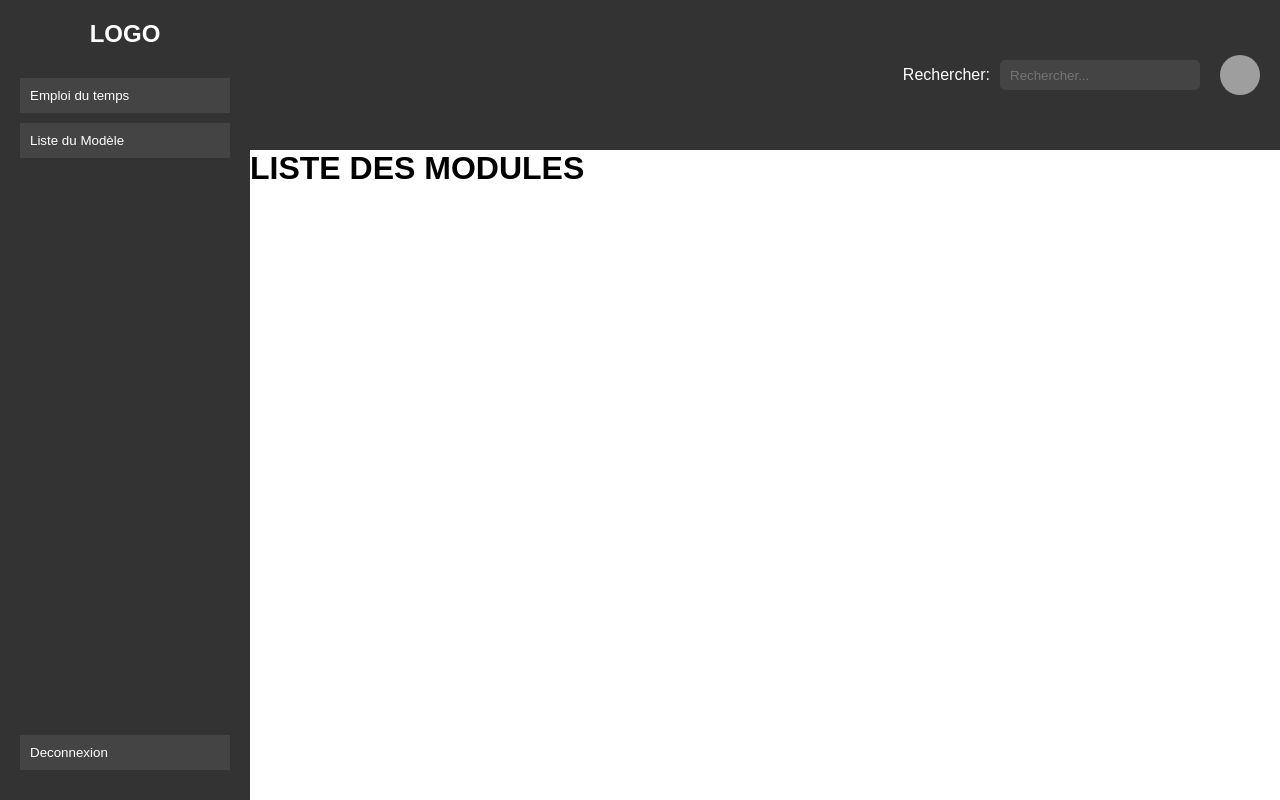
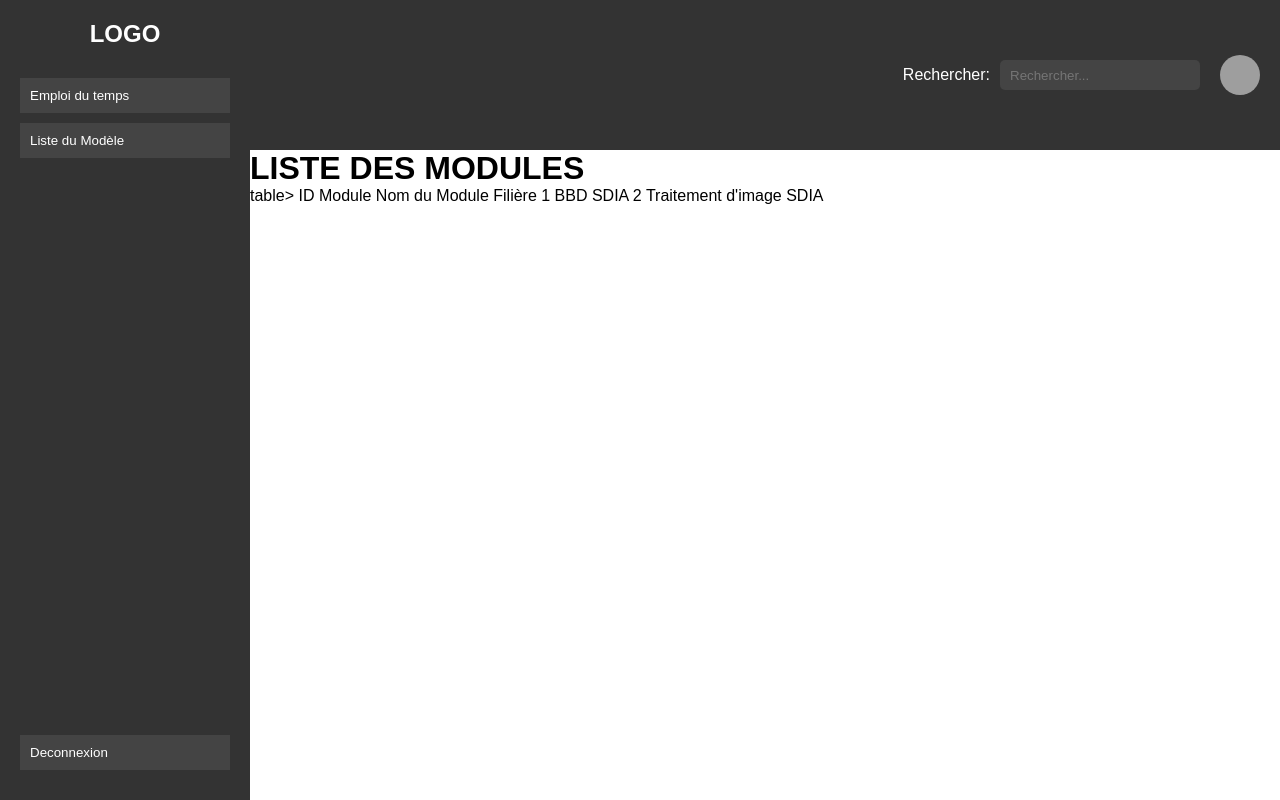
Before and after one commit to IMADKHKHALIFI/PROJET_2, a Django app: template projet_attendance/student_app/templates/studentDash/liste_des_modules.html in a window 1280 px wide. Run offline with Django 5.2, Linux system fonts and the light colour scheme; the template is opened without the code that fills it: values that come from a table or form of the project are taken from there, others are empty; data comes from the database, SQL or seed files in the repository; grey boxes are pictures that could not be loaded.

Commit message:
Update liste_des_modules.html

```diff
--- a/projet_attendance/student_app/templates/studentDash/liste_des_modules.html
+++ b/projet_attendance/student_app/templates/studentDash/liste_des_modules.html
@@ -4,6 +4,27 @@
 
 
 <h1>LISTE DES MODULES</h1>
-
+table>
+    <thead>
+        <tr>
+            <th>ID Module</th>
+            <th>Nom du Module</th>
+            <th>Filière</th>
+        </tr>
+    </thead>
+    <tbody>
+        {% for module in modules %}
+        <tr>
+            <td>{{ module.id_module }}</td>
+            <td>{{ module.module_name }}</td>
+            <td>{{ module.filiere.nom_filiere }}</td>
+        </tr>
+        {% empty %}
+        <tr>
+            <td colspan="3">Aucun module disponible pour le moment.</td>
+        </tr>
+        {% endfor %}
+    </tbody>
+</table>
 
 {% endblock liste_des_modules %}
```
